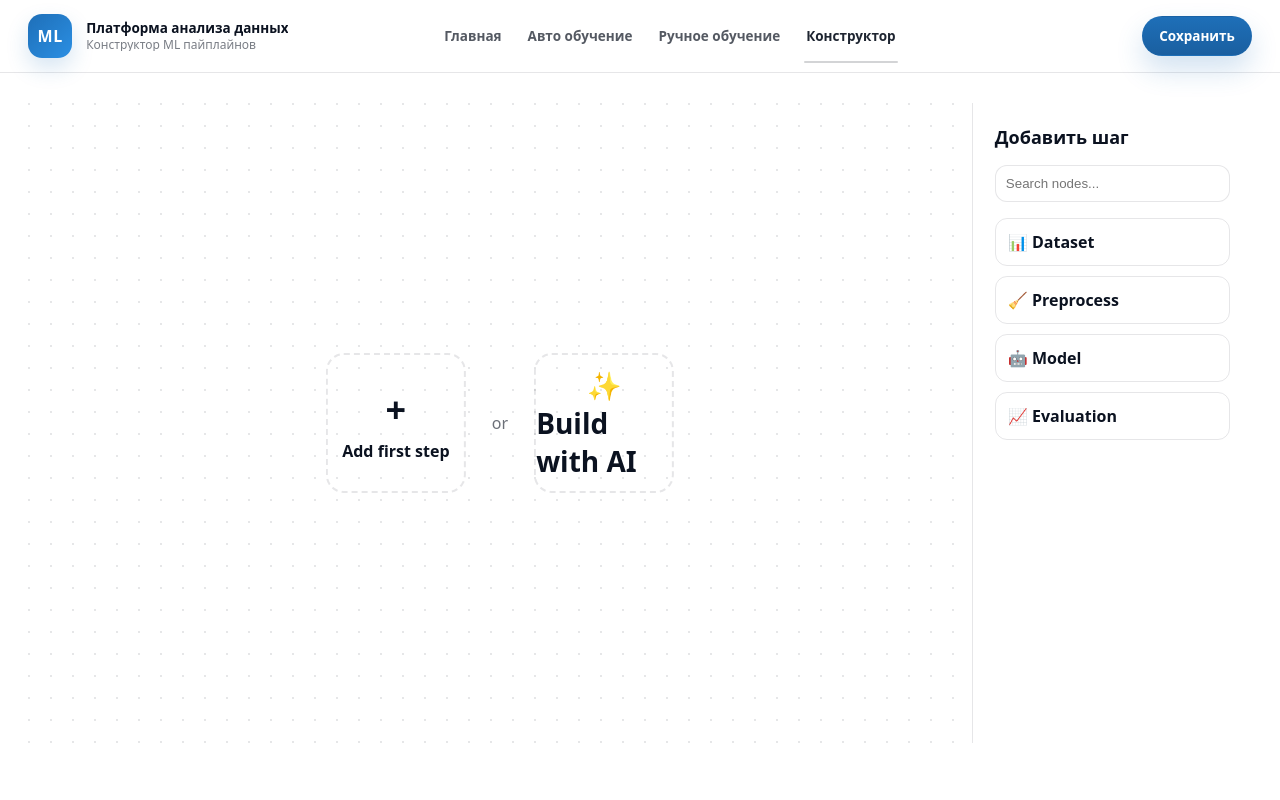
After one commit to wolta1/autoML, a FastAPI app: template app/templates/constructor.html in a window 1280 px wide. The commit adds this page. Run offline with FastAPI, Linux system fonts and the light colour scheme; the template is opened without the code that fills it, so the values that code supplies are empty.

Commit message:
constructor add

```diff
--- a/app/main.py
+++ b/app/main.py
@@ -23,6 +23,10 @@ async def automl(request: Request):
 async def manual_learning(request: Request):
     return templates.TemplateResponse("manual_learning.html", {"request": request})
 
+@app.get("/constructor", response_class=HTMLResponse)
+async def profile(request: Request):
+    return templates.TemplateResponse("constructor.html", {"request": request})
+
 @app.get("/profile", response_class=HTMLResponse)
 async def profile(request: Request):
     return templates.TemplateResponse("profile.html", {"request": request})
--- /dev/null
+++ b/app/static/css/constructor.css
@@ -0,0 +1,151 @@
+.constructor-layout{
+display:flex;
+height:calc(100vh - 78px);
+}
+
+/* ===== CANVAS ===== */
+
+.canvas-wrapper{
+flex:1;
+position:relative;
+overflow:hidden;
+background:
+radial-gradient(circle at 1px 1px, rgba(11,18,32,.10) 1px, transparent 0);
+background-size:22px 22px;
+}
+
+.pipeline-canvas{
+width:100%;
+height:100%;
+position:relative;
+}
+
+.canvas-empty{
+position:absolute;
+top:50%;
+left:50%;
+transform:translate(-50%, -50%);
+display:flex;
+align-items:center;
+gap:26px;
+}
+
+.empty-box{
+width:140px;
+height:140px;
+border:2px dashed var(--line);
+border-radius:18px;
+display:flex;
+flex-direction:column;
+align-items:center;
+justify-content:center;
+cursor:pointer;
+transition:.2s;
+font-weight:600;
+}
+
+.empty-box:hover{
+border-color:var(--blue);
+background:#f5f9ff;
+}
+
+.empty-box.ai{
+font-size:28px;
+}
+
+.plus{
+font-size:36px;
+margin-bottom:6px;
+}
+
+.or{
+opacity:.6;
+}
+
+/* ===== SIDEBAR ===== */
+
+.node-sidebar{
+width:280px;
+border-left:1px solid var(--line);
+padding:22px;
+background:#fff;
+display:flex;
+flex-direction:column;
+gap:16px;
+}
+
+.node-sidebar h3{
+margin:0;
+font-size:18px;
+}
+
+.node-search{
+padding:10px;
+border-radius:12px;
+border:1px solid var(--line);
+}
+
+.node-group{
+display:flex;
+flex-direction:column;
+gap:10px;
+}
+
+.node-item{
+padding:12px;
+border-radius:12px;
+border:1px solid var(--line);
+cursor:grab;
+transition:.15s;
+font-weight:600;
+}
+
+.node-item:hover{
+background:#f7fbff;
+border-color:var(--blue);
+}
+
+/* ===== NODE ===== */
+
+.pipeline-node{
+position:absolute;
+min-width:160px;
+padding:14px;
+background:#fff;
+border-radius:14px;
+border:1px solid var(--line);
+box-shadow:0 12px 24px rgba(0,0,0,.06);
+cursor:grab;
+}
+
+.node-title{
+font-weight:700;
+margin-bottom:6px;
+}
+
+.node-port{
+width:10px;
+height:10px;
+border-radius:50%;
+background:var(--blue);
+position:absolute;
+top:50%;
+transform:translateY(-50%);
+}
+
+.node-port.out{
+right:-6px;
+}
+
+.node-port.in{
+left:-6px;
+}
+
+/* SVG connections */
+
+#connections{
+position:absolute;
+width:100%;
+height:100%;
+pointer-events:none;
+}
--- /dev/null
+++ b/app/static/js/constructor.js
@@ -0,0 +1,112 @@
+const canvas = document.getElementById("pipelineCanvas")
+const empty = document.getElementById("emptyCanvas")
+const svg = document.getElementById("connections")
+
+let nodeCounter = 0
+let nodes = []
+
+// ===== CREATE NODE =====
+
+function createNode(type, x, y){
+
+empty.style.display = "none"
+
+const node = document.createElement("div")
+node.className = "pipeline-node"
+node.style.left = x+"px"
+node.style.top = y+"px"
+
+node.innerHTML = `
+<div class="node-title">${type}</div>
+<div class="node-port in"></div>
+<div class="node-port out"></div>
+`
+
+canvas.appendChild(node)
+
+makeDraggable(node)
+
+nodes.push(node)
+}
+
+// ===== DRAG SIDEBAR NODES =====
+
+document.querySelectorAll(".node-item").forEach(item=>{
+item.addEventListener("dragstart", e=>{
+e.dataTransfer.setData("type", item.dataset.type)
+})
+})
+
+canvas.addEventListener("dragover", e=>e.preventDefault())
+
+canvas.addEventListener("drop", e=>{
+const type = e.dataTransfer.getData("type")
+createNode(type, e.offsetX, e.offsetY)
+})
+
+// ===== ADD FIRST STEP BUTTON =====
+
+document.getElementById("addStepBtn").onclick = ()=>{
+createNode("Dataset", 300, 200)
+}
+
+// ===== DRAG NODE =====
+
+function makeDraggable(el){
+
+let offsetX, offsetY
+
+el.addEventListener("mousedown", e=>{
+
+offsetX = e.offsetX
+offsetY = e.offsetY
+
+function move(e){
+el.style.left = (e.pageX - canvas.offsetLeft - offsetX)+"px"
+el.style.top = (e.pageY - canvas.offsetTop - offsetY)+"px"
+drawConnections()
+}
+
+function up(){
+document.removeEventListener("mousemove", move)
+document.removeEventListener("mouseup", up)
+}
+
+document.addEventListener("mousemove", move)
+document.addEventListener("mouseup", up)
+
+})
+}
+
+// ===== CONNECTIONS (простые линии) =====
+
+function drawConnections(){
+
+svg.innerHTML = ""
+
+for(let i=0;i<nodes.length-1;i++){
+
+const a = nodes[i]
+const b = nodes[i+1]
+
+const rectA = a.getBoundingClientRect()
+const rectB = b.getBoundingClientRect()
+const rectCanvas = canvas.getBoundingClientRect()
+
+const x1 = rectA.right - rectCanvas.left
+const y1 = rectA.top + rectA.height/2 - rectCanvas.top
+
+const x2 = rectB.left - rectCanvas.left
+const y2 = rectB.top + rectB.height/2 - rectCanvas.top
+
+const path = document.createElementNS("http://www.w3.org/2000/svg","path")
+
+path.setAttribute("d",`M ${x1} ${y1} C ${x1+80} ${y1}, ${x2-80} ${y2}, ${x2} ${y2}`)
+path.setAttribute("stroke","#1e6fb8")
+path.setAttribute("fill","none")
+path.setAttribute("stroke-width","2")
+
+svg.appendChild(path)
+}
+
+}
--- /dev/null
+++ b/app/templates/constructor.html
@@ -0,0 +1,101 @@
+<!doctype html>
+<html lang="ru">
+<head>
+<meta charset="utf-8"/>
+<meta name="viewport" content="width=device-width, initial-scale=1"/>
+<title>Конструктор пайплайна</title>
+
+<link rel="stylesheet" href="/static/css/style.css">
+<link rel="stylesheet" href="/static/css/constructor.css">
+</head>
+
+<body>
+
+<header>
+<div class="header-inner">
+
+<div class="brand">
+<div class="logo">ML</div>
+<div class="brand-text">
+<strong>Платформа анализа данных</strong>
+<span>Конструктор ML пайплайнов</span>
+</div>
+</div>
+
+<nav>
+<a class="navlink" href="/">Главная</a>
+<a class="navlink" href="/automatic-learning">Авто обучение</a>
+<a class="navlink" href="/manual-learning">Ручное обучение</a>
+<a class="navlink active" href="/constructor">Конструктор</a>
+</nav>
+
+<div class="header-actions">
+<a class="btn primary">Сохранить</a>
+</div>
+
+</div>
+</header>
+
+<main class="constructor-layout">
+
+<!-- CANVAS -->
+<div class="canvas-wrapper">
+
+<div id="pipelineCanvas" class="pipeline-canvas">
+
+<div class="canvas-empty" id="emptyCanvas">
+
+<div class="empty-box" id="addStepBtn">
+<div class="plus">+</div>
+<span>Add first step</span>
+</div>
+
+<div class="or">or</div>
+
+<div class="empty-box ai">
+✨
+<span>Build with AI</span>
+</div>
+
+</div>
+
+<svg id="connections"></svg>
+
+</div>
+
+</div>
+
+<!-- SIDEBAR -->
+<aside class="node-sidebar">
+
+<h3>Добавить шаг</h3>
+
+<input class="node-search" placeholder="Search nodes..."/>
+
+<div class="node-group">
+
+<div class="node-item" draggable="true" data-type="dataset">
+📊 Dataset
+</div>
+
+<div class="node-item" draggable="true" data-type="preprocess">
+🧹 Preprocess
+</div>
+
+<div class="node-item" draggable="true" data-type="model">
+🤖 Model
+</div>
+
+<div class="node-item" draggable="true" data-type="evaluation">
+📈 Evaluation
+</div>
+
+</div>
+
+</aside>
+
+</main>
+
+<script src="/static/js/constructor.js"></script>
+</body>
+</html>
--- a/app/templates/manual_learning.html
+++ b/app/templates/manual_learning.html
@@ -32,12 +32,12 @@
       <a class="navlink" href="/automatic-learning">Автоматическое обучение</a>
       <a class="navlink active" href="/manual-learning">Ручное обучение</a>
       <a class="navlink" href="#">Конструктор</a>
-      <a class="navlink" href="#">Личный кабинет</a>
+      <a class="navlink" href="/profile">Личный кабинет</a>
     </nav>
 
     <div class="header-actions">
       <a class="btn" href="#">Конструктор</a>
-      <a class="btn primary" href="#">Войти</a>
+      <a class="btn primary" href="/profile">Войти</a>
     </div>
 
     <label class="menu-btn" for="menu"><i></i></label>
```
